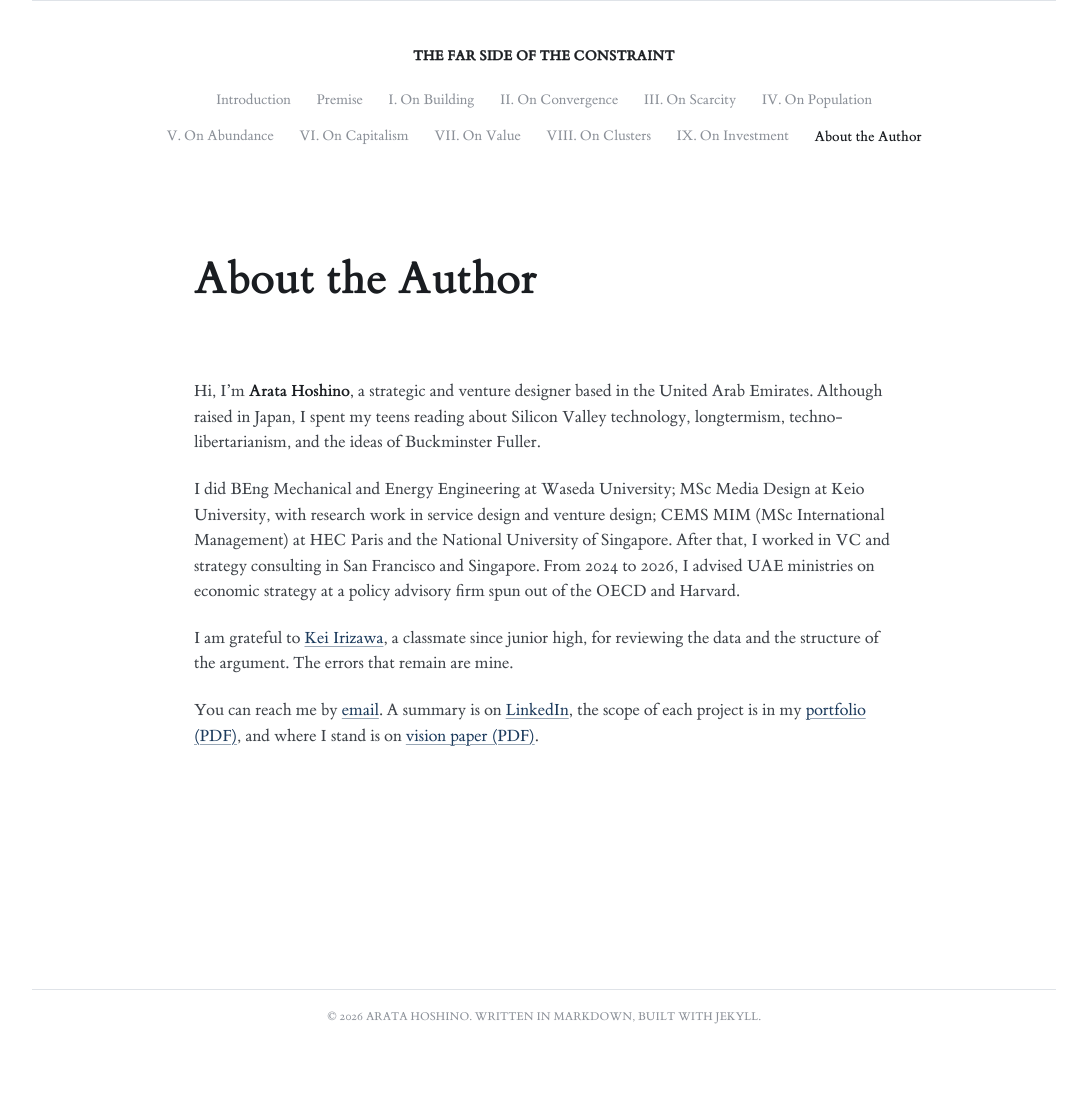
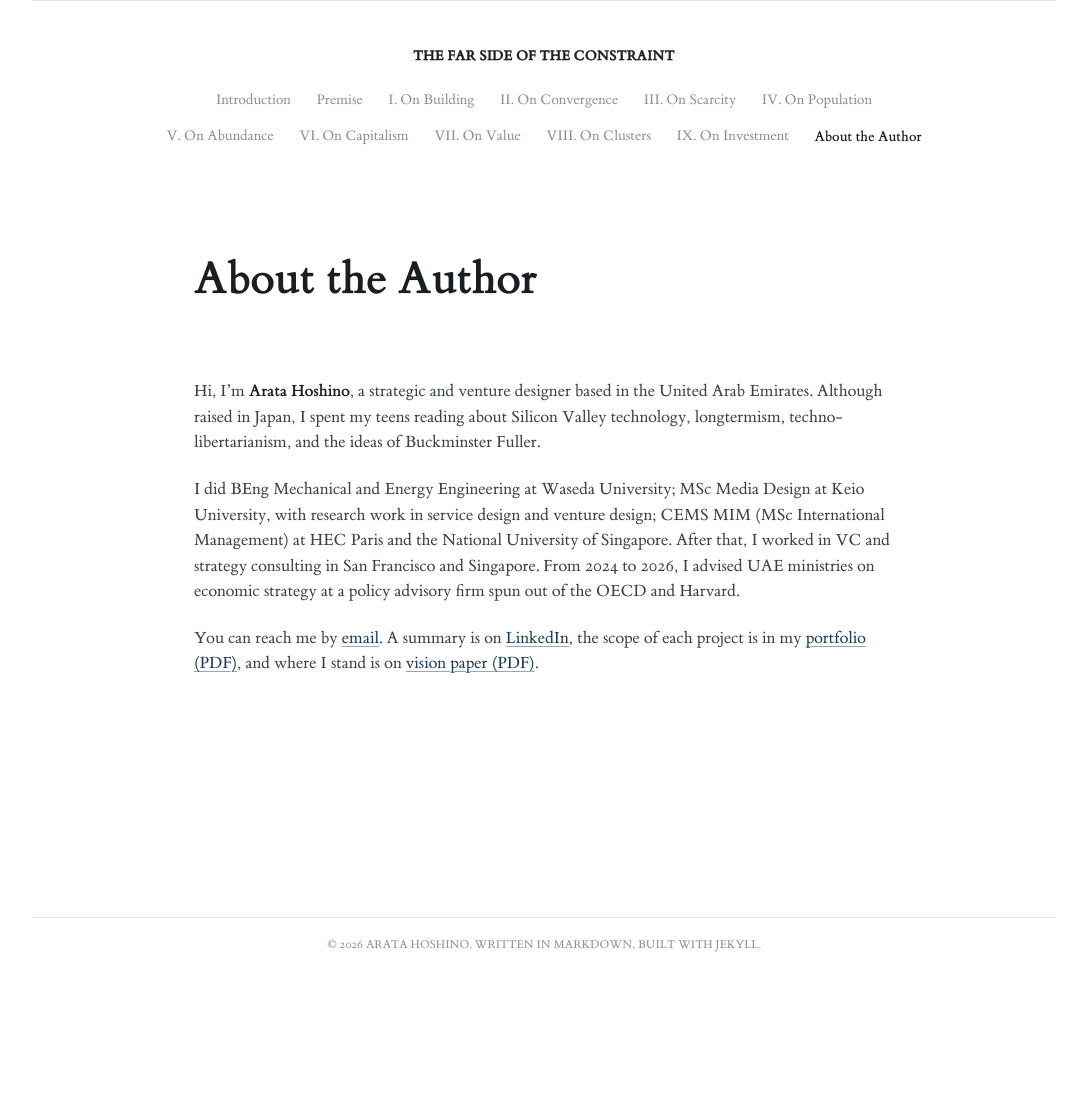
Before and after one commit to arata-hoshino/arata-hoshino.github.io, a Jekyll site: the page built from about.md, in a window 1280 px wide. Shown: the whole page, without its empty margins (96-1183 px from the left). Built offline with Jekyll 4.4.1, drawn with Linux system fonts in a browser that asks for light colours; after the commit the page ends 1034 px from its top, so only the background shows below that.

Commit message:
Take the acknowledgement off the note on the author
Co-Authored-By: Claude Opus 5 <noreply@anthropic.com>

```diff
--- a/about.md
+++ b/about.md
@@ -16,11 +16,6 @@ that, I worked in VC and strategy consulting in San Francisco and Singapore. Fro
 advised UAE ministries on economic strategy at a policy advisory firm spun out of the OECD and
 Harvard.
 
-I am grateful to
-[Kei Irizawa](https://www.linkedin.com/in/kei-irizawa-211800121/){:target="_blank" rel="noopener"},
-a classmate since junior high, for reviewing the data and the structure of the argument. The
-errors that remain are mine.
-
 You can reach me by [email](mailto:arata.h.hoshino@gmail.com). A summary is on
 [LinkedIn](https://www.linkedin.com/in/arata-hoshino/){:target="_blank" rel="noopener"}, the
 scope of each project is in my [portfolio (PDF)](/assets/arata-hoshino-portfolio.pdf){:target="_blank" rel="noopener"}, and where I
```
